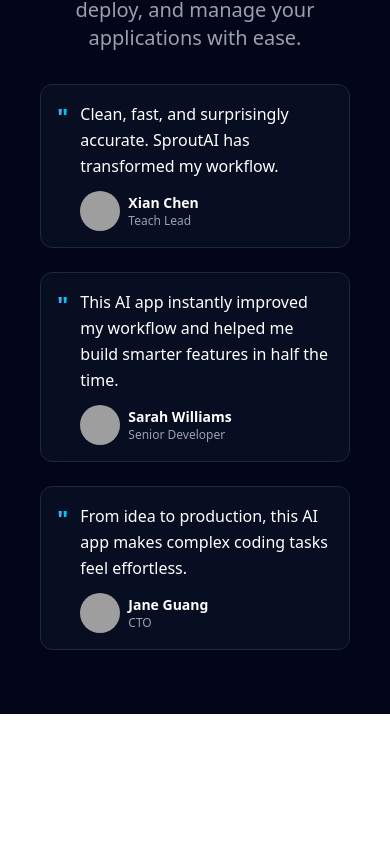
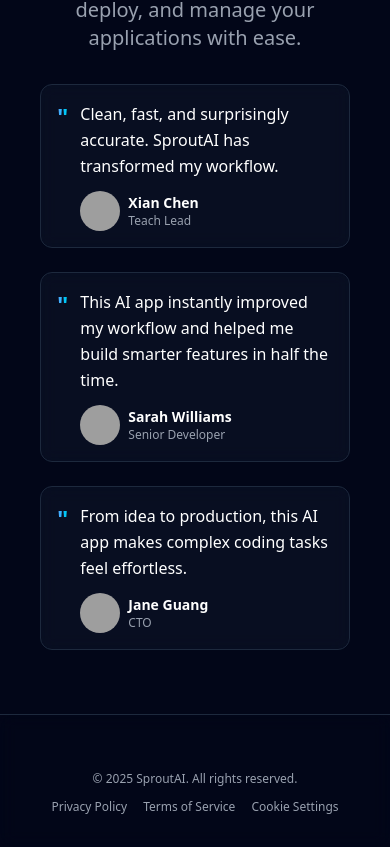
Before and after one commit to sushimaple/SproutAI-landingpage-reactjs-tailwind, a React (Vite) app: page / in a window 390 px wide. Shown: the part 5555-6402 px from the top of the page. Before the commit the page ends 6269 px from the top, so only its background shows below. Built offline with nearby package versions, Linux system fonts and the light colour scheme; grey boxes are pictures that could not be loaded.

Commit message:
feat: add Footer component with links and social media icons

```diff
--- a/src/App.jsx
+++ b/src/App.jsx
@@ -3,6 +3,7 @@
 import Features from "./components/Features";
 import Pricing from "./components/Pricing";
 import Testimonials from "./components/Testimonials";
+import Footer from "./components/Footer";
 import { useEffect, useState } from "react";
 
 function App() {
@@ -22,6 +23,7 @@
       <Features />
       <Pricing />
       <Testimonials />
+      <Footer />
     </div>
   );
 }
--- /dev/null
+++ b/src/components/Footer.jsx
@@ -0,0 +1,125 @@
+import { Github, Twitter, Linkedin, Mail } from "lucide-react";
+
+const footerLinks = {
+  Product: ["Features", "Pricing", "Security", "Roadmap", "Changelog"],
+  Company: ["About", "Blog", "Careers", "Press", "Partners"],
+  Resources: [
+    "Documentation",
+    "Help Center",
+    "Community",
+    "API Reference",
+    "Status",
+  ],
+  Legal: ["Privacy", "Terms", "Cookie Policy", "Licenses", "Compliance"],
+};
+
+export default function Footer() {
+  return (
+    <footer className="border-t border-slate-800 bg-slate-950/50 backdrop-blur-sm">
+      <div className="max-w-7xl mx-auto px-4 sm:px-6 lg:px-8 py-8 sm:py-12 lg:py-16">
+        {/* Main footer content - hidden on mobile, visible on sm and up */}
+        <div className="hidden sm:grid sm:grid-cols-3 lg:grid-cols-6 gap-6 sm:gap-8 lg:gap-12 mb-8 sm:mb-12">
+          <div className="col-span-1 sm:col-span-3 lg:col-span-2 text-center sm:text-left">
+            <div className="flex items-center justify-center sm:justify-start space-x-1 mb-3 sm:mb-4">
+              <div className="rounded-lg">
+                <img
+                  src="/logo.png"
+                  alt="CodeFlow Logo"
+                  className="w-6 h-6 sm:w-8 sm:h-8 mt-2"
+                />
+              </div>
+              <span className="text-lg sm:text-xl font-bold">
+                <span className="bg-gradient-to-r from-pink-300 via-blue-300 to-indigo-500 inline-block text-transparent bg-clip-text">
+                  SproutAI
+                </span>
+              </span>
+            </div>
+            <p className="text-gray-400 mb-4 sm:mb-6 max-w-xs mx-auto sm:mx-0 text-sm sm:text-base">
+              Transform your workflow with AI-powered tools and automation.
+              Built for modern teams.
+            </p>
+            <div className="flex justify-center sm:justify-start space-x-3 sm:space-x-4">
+              <a
+                href="#"
+                className="p-2 sm:p-2.5 bg-slate-800 rounded-lg hover:bg-slate-700 transition-colors duration-200"
+              >
+                <Twitter className="w-5 h-5 sm:w-5 sm:h-5" />
+              </a>
+              <a
+                href="#"
+                className="p-2 sm:p-2.5 bg-slate-800 rounded-lg hover:bg-slate-700 transition-colors duration-200"
+              >
+                <Github className="w-5 h-5 sm:w-5 sm:h-5" />
+              </a>
+              <a
+                href="#"
+                className="p-2 sm:p-2.5 bg-slate-800 rounded-lg hover:bg-slate-700 transition-colors duration-200"
+              >
+                <Linkedin className="w-5 h-5 sm:w-5 sm:h-5" />
+              </a>
+              <a
+                href="#"
+                className="p-2 sm:p-2.5 bg-slate-800 rounded-lg hover:bg-slate-700 transition-colors duration-200"
+              >
+                <Mail className="w-5 h-5 sm:w-5 sm:h-5" />
+              </a>
+            </div>
+          </div>
+
+          {/* Footer links - visible on sm and up */}
+          <div className="sm:col-span-3 lg:col-span-4">
+            <div className="grid grid-cols-3 lg:grid-cols-4 gap-6 sm:gap-8 lg:gap-12">
+              {Object.entries(footerLinks).map(([category, links]) => (
+                <div key={category}>
+                  <h3 className="font-semibold text-white mb-3 sm:mb-4 text-sm sm:text-base">
+                    {category}
+                  </h3>
+                  <ul className="space-y-2 sm:space-y-3">
+                    {links.map((link) => (
+                      <li key={link}>
+                        <a
+                          href="#"
+                          className="text-gray-400 hover:text-white transition-colors duration-200 text-xs sm:text-sm"
+                        >
+                          {link}
+                        </a>
+                      </li>
+                    ))}
+                  </ul>
+                </div>
+              ))}
+            </div>
+          </div>
+        </div>
+
+        <div className="pt-6 sm:pt-8 border-t-0 sm:border-t border-slate-800">
+          <div className="flex flex-col sm:flex-row justify-between items-center space-y-3 sm:space-y-0">
+            <p className="text-gray-400 text-xs sm:text-sm">
+              © 2025 SproutAI. All rights reserved.
+            </p>
+            <div className="flex items-center space-x-4 sm:space-x-6 text-xs sm:text-sm">
+              <a
+                href="#"
+                className="text-gray-400 hover:text-white transition-colors duration-200"
+              >
+                Privacy Policy
+              </a>
+              <a
+                href="#"
+                className="text-gray-400 hover:text-white transition-colors duration-200"
+              >
+                Terms of Service
+              </a>
+              <a
+                href="#"
+                className="text-gray-400 hover:text-white transition-colors duration-200"
+              >
+                Cookie Settings
+              </a>
+            </div>
+          </div>
+        </div>
+      </div>
+    </footer>
+  );
+}
```
